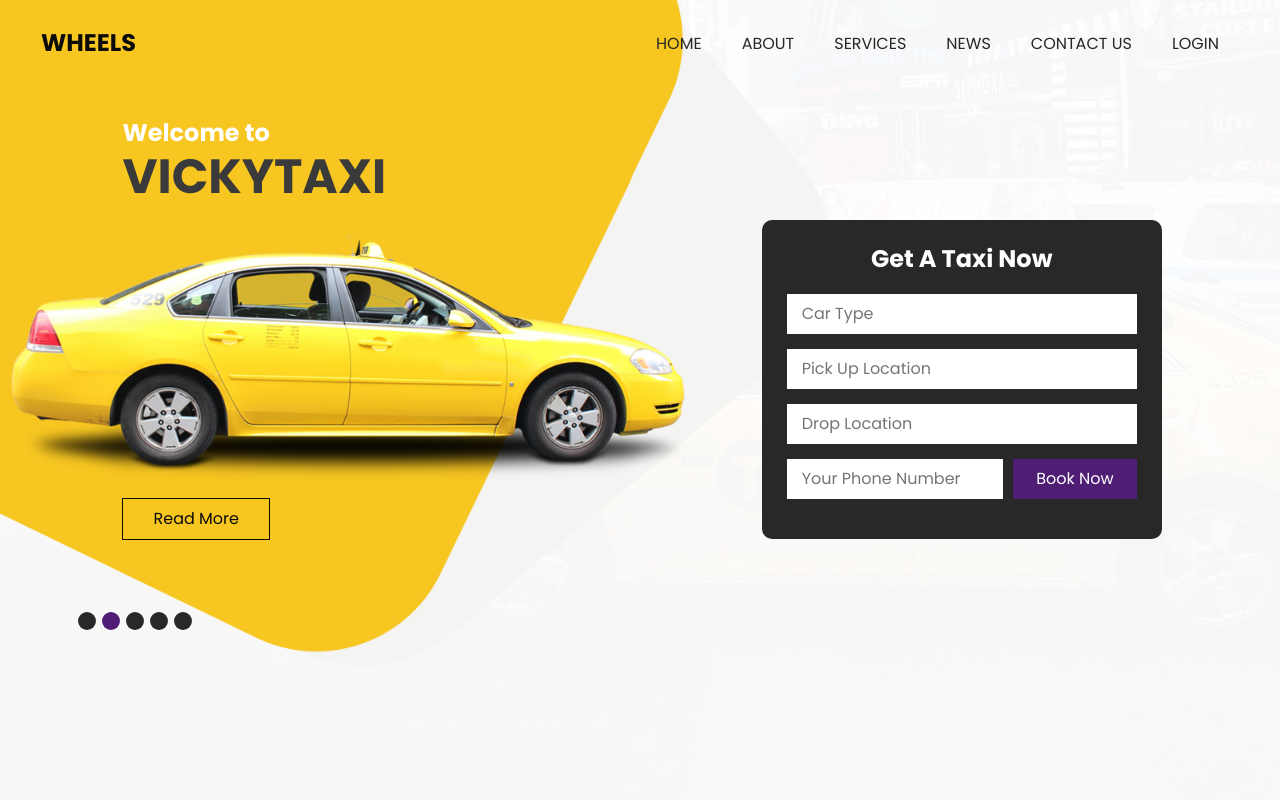
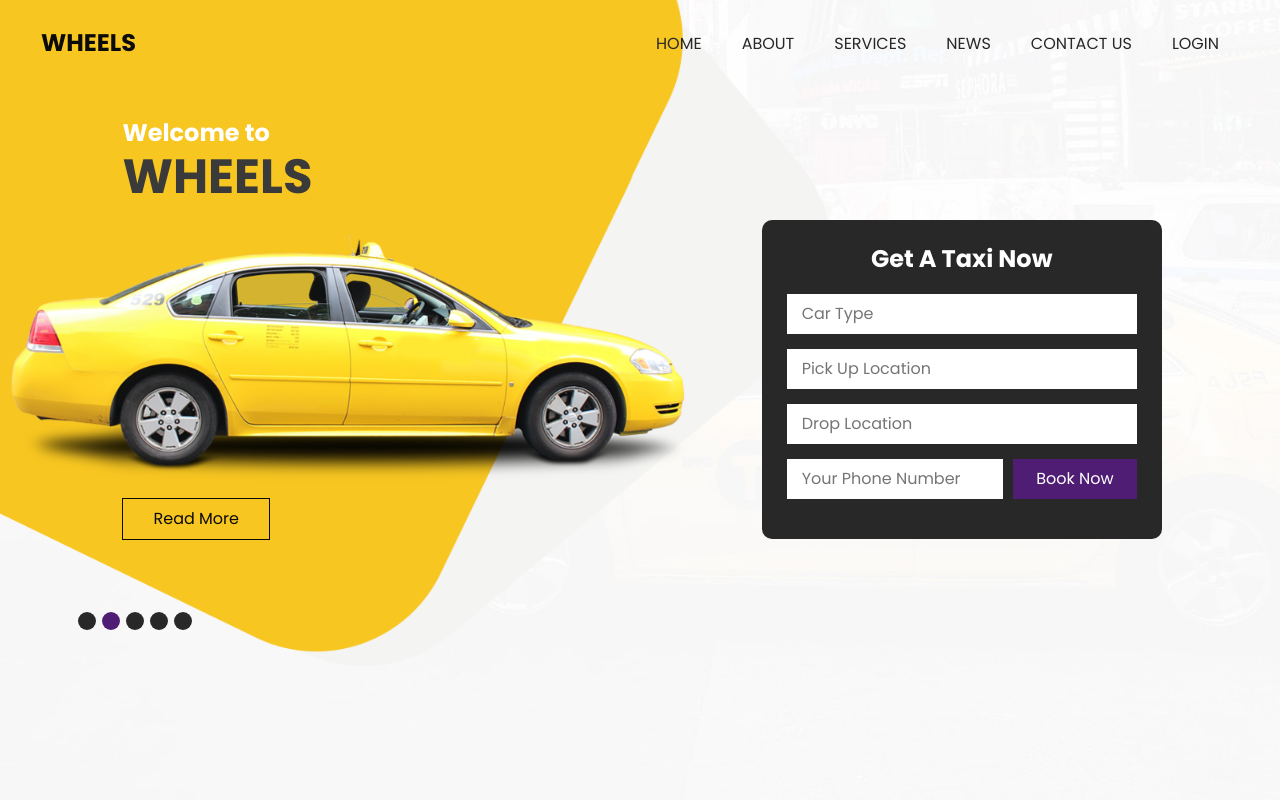
Before and after one commit to Toree70/taxi-website.githib.io, a plain HTML site: page index.html in a window 1280 px wide. Shown: the top 800 px of the page. Drawn offline with nearby package versions, Linux system fonts and the light colour scheme.

Commit message:
Update index.html

```diff
--- a/index.html
+++ b/index.html
@@ -85,7 +85,7 @@
                   Welcome to
                 </h4>
                 <h1>
-                  VICKYTAXI
+                  Wheels
                 </h1>
               </div>
               <div id="carouselExampleIndicators" class="carousel slide" data-ride="carousel">
```
